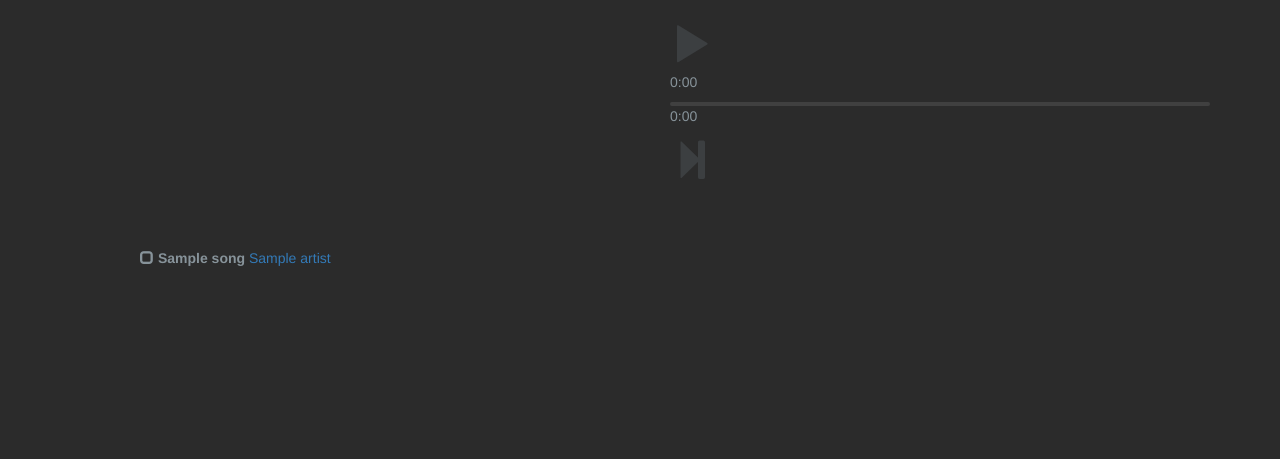
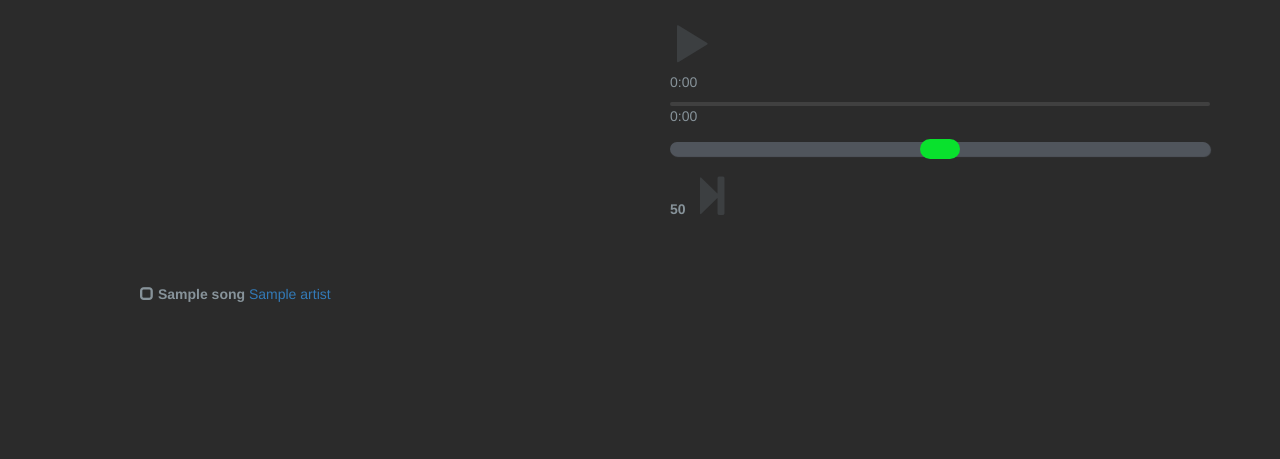
Before and after one commit to ricardodebeijer/mp3player, a Django app: template templates/index.html in a window 1280 px wide. Shown: the part 52-511 px from the top of the page. Run offline with Django 3.2, Linux system fonts and the light colour scheme; the template is opened without the code that fills it: values that come from a table or form of the project are taken from there, others are empty; tables that the repository leaves empty hold one stand-in row (values such as "Sample post"); some libraries are stand-ins or nearby versions.

Commit message:
Added volume control for the player.
-slider.css: Added  to style the volume control.
-player.html: Added the volume control to
-player.html: Added volume js in
-template.html: Added link to the stylesheet in

```diff
--- /dev/null
+++ b/mp3player/static/static_dirs/css/slider.css
@@ -0,0 +1,115 @@
+input[type=range] {
+  -webkit-appearance: none; /* Hides the slider so that custom slider can be made */
+  width: 100%; /* Specific width is required for Firefox. */
+  background: transparent; /* Otherwise white in Chrome */
+}
+
+input[type=range]::-webkit-slider-thumb {
+  -webkit-appearance: none;
+}
+
+input[type=range]:focus {
+  outline: none; /* Removes the blue border. You should probably do some kind of focus styling for accessibility reasons though. */
+}
+
+input[type=range]::-ms-track {
+  width: 100%;
+  cursor: pointer;
+
+  /* Hides the slider so custom styles can be added */
+  background: transparent;
+  border-color: transparent;
+  color: transparent;
+}
+
+
+
+input[type=range] {
+  height: 26px;
+  -webkit-appearance: none;
+  margin: 10px 0;
+  width: 100%;
+}
+input[type=range]:focus {
+  outline: none;
+}
+input[type=range]::-webkit-slider-runnable-track {
+  width: 100%;
+  height: 14px;
+  cursor: pointer;
+  animate: 0.2s;
+  box-shadow: 1px 1px 1px #50555C;
+  background: #50555C;
+  border-radius: 14px;
+  border: 0px solid #000000;
+}
+input[type=range]::-webkit-slider-thumb {
+  box-shadow: 0px 0px 0px #000000;
+  border: 0px solid #000000;
+  height: 20px;
+  width: 40px;
+  border-radius: 12px;
+  background: #09E12D;
+  cursor: pointer;
+  -webkit-appearance: none;
+  margin-top: -3px;
+}
+input[type=range]:focus::-webkit-slider-runnable-track {
+  background: #50555C;
+}
+input[type=range]::-moz-range-track {
+  width: 100%;
+  height: 14px;
+  cursor: pointer;
+  animate: 0.2s;
+  box-shadow: 1px 1px 1px #50555C;
+  background: #50555C;
+  border-radius: 14px;
+  border: 0px solid #000000;
+}
+input[type=range]::-moz-range-thumb {
+  box-shadow: 0px 0px 0px #000000;
+  border: 0px solid #000000;
+  height: 20px;
+  width: 40px;
+  border-radius: 12px;
+  background: #09E12D;
+  cursor: pointer;
+}
+input[type=range]::-ms-track {
+  width: 100%;
+  height: 14px;
+  cursor: pointer;
+  animate: 0.2s;
+  background: transparent;
+  border-color: transparent;
+  color: transparent;
+}
+input[type=range]::-ms-fill-lower {
+  background: #50555C;
+  border: 0px solid #000000;
+  border-radius: 28px;
+  box-shadow: 1px 1px 1px #50555C;
+}
+input[type=range]::-ms-fill-upper {
+  background: #50555C;
+  border: 0px solid #000000;
+  border-radius: 28px;
+  box-shadow: 1px 1px 1px #50555C;
+}
+input[type=range]::-ms-thumb {
+  margin-top: 1px;
+  box-shadow: 0px 0px 0px #000000;
+  border: 0px solid #000000;
+  height: 20px;
+  width: 40px;
+  border-radius: 12px;
+  background: #09E12D;
+  cursor: pointer;
+}
+input[type=range]:focus::-ms-fill-lower {
+  background: #50555C;
+}
+input[type=range]:focus::-ms-fill-upper {
+  background: #50555C;
+}
--- a/templates/template.html
+++ b/templates/template.html
@@ -10,6 +10,7 @@
     <link href="https://maxcdn.bootstrapcdn.com/bootstrap/3.3.7/css/bootstrap.min.css" rel="stylesheet"
           integrity="sha384-BVYiiSIFeK1dGmJRAkycuHAHRg32OmUcww7on3RYdg4Va+PmSTsz/K68vbdEjh4u" crossorigin="anonymous">
     <link rel="stylesheet" href="{% static 'css/player.css' %}" type="text/css">
+    <link rel="stylesheet" href="{% static 'css/slider.css' %}" type="text/css">
     <script src="https://ajax.googleapis.com/ajax/libs/jquery/3.2.1/jquery.min.js"></script>
     <script src="https://maxcdn.bootstrapcdn.com/bootstrap/3.3.7/js/bootstrap.min.js"
             integrity="sha384-Tc5IQib027qvyjSMfHjOMaLkfuWVxZxUPnCJA7l2mCWNIpG9mGCD8wGNIcPD7Txa"
--- a/templates/widgets/player.html
+++ b/templates/widgets/player.html
@@ -20,8 +20,19 @@
         </div>
         <p id="duration-time" class="">0:00</p>
     </div>
+
+    <input id="vol-control"
+           type="range"
+           min="0" max="100"
+           step="1"
+           oninput="SetVolume(this.value)"
+           onchange="SetVolume(this.value)"
+            />
+    <label id="volume-amount">50</label>
+
     <input id="song_location" style="width: 100%; color: black;"
            value="" type="hidden">
+
     <p class="glyphicon glyphicon-step-forward player-button" onclick=next_action()></p>
 </div>
 
@@ -30,6 +41,9 @@
         var hash = caller.id.substr(3);
         var source = document.getElementById('src' + hash).value;
         var location = document.getElementById('song_location');
+        console.log(hash);
+        console.log(source);
+        console.log(location);
         location.value = source;
         play_song(true);
         var id = "#" + caller.id;
@@ -91,7 +105,13 @@
     function pause_action() {
         pause_song();
     }
+    function SetVolume(val) {
+        var player = document.getElementById('audioplayer');
+        player.volume = val / 100;
 
+        var volumeAmount = document.getElementById('volume-amount');
+        volumeAmount.innerHTML = val;
+    }
 
     {#    function playrandom() {#}
     {#        var source = document.getElementById('audioplayer');#}
```
